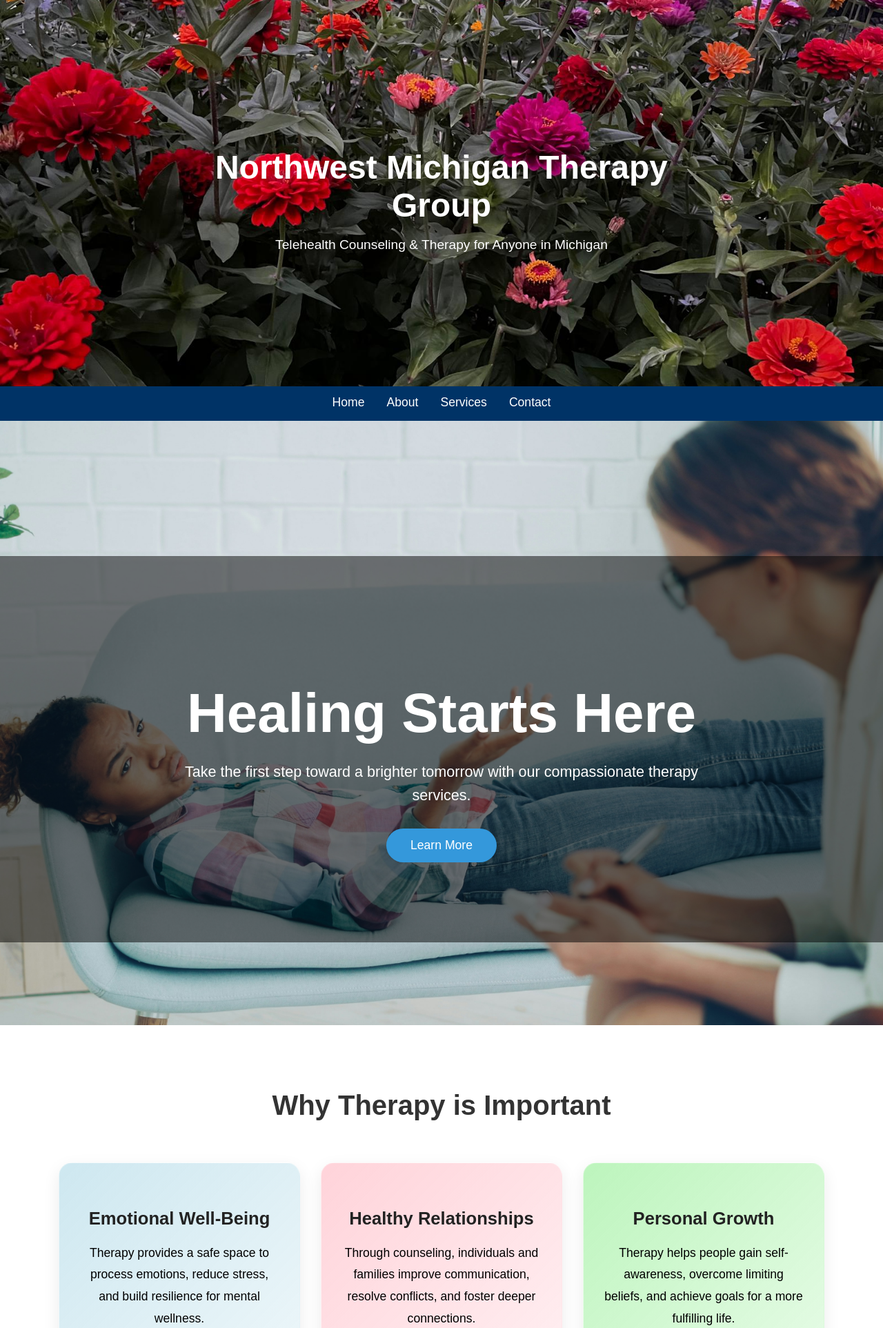
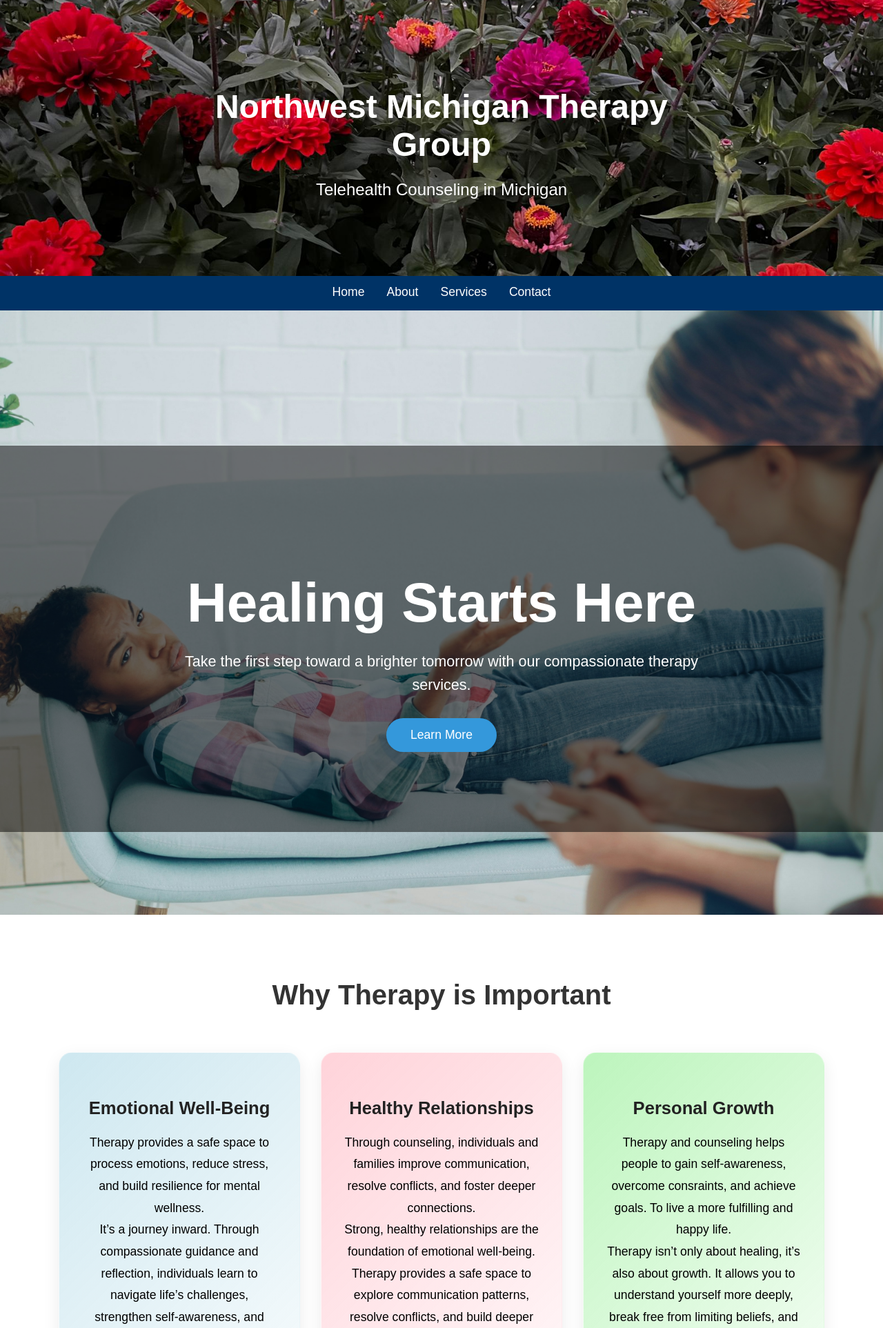
Before and after one commit to BallansByte/Ali-Site, a Flask app: page / in a window 1280 px wide. Shown: the top 1925 px of the page at 69% size. Run offline with Flask 3, Linux system fonts and the light colour scheme.

Commit message:
Edited the copy of the reasons section.

```diff
--- a/static/css/styles.css
+++ b/static/css/styles.css
@@ -34,7 +34,7 @@
 }
 
 .banner {
-  height: 70vh; /* full viewport height */
+  height: 50vh; /* full viewport height */
   background: url("../images/banner-bg.jpg") no-repeat center center/cover;
   display: flex;
   justify-content: center;
@@ -49,8 +49,6 @@
     max-width: 800px;
 }
 
-
-
 .banner-text h1 {
     font-size: 3rem;
     margin-bottom: 0.5rem;
@@ -58,7 +56,7 @@
 }
 
 .banner-text p {
-    font-size: 1.2rem;
+    font-size: 1.5rem;
     color: #ffffff;
 }
 
--- a/templates/base.html
+++ b/templates/base.html
@@ -3,7 +3,7 @@
 <head>
     <meta charset="UTF-8">
     <meta name="viewport" content="width=device-width, initial-scale=1.0">
-    <title>Northwest Michigan Therapist</title>
+    <title>Northwest Michigan Therapy Group</title>
    <link rel="stylesheet" href="{{ url_for('static', filename='css/styles.css') }}">
     <link
 	rel="stylesheet"
@@ -18,12 +18,12 @@
 
     <!-- Banner Section -->
  <!-- Banner Section -->
-<section class="banner">
+<section class="banner parallax">
     <div class="banner-content">
 
         <div class="banner-text">
             <h1>Northwest Michigan Therapy Group</h1>
-            <p>Telehealth Counseling & Therapy for Anyone in Michigan</p>
+            <p>Telehealth Counseling in Michigan</p>
         </div>
     </div>
 </section>
@@ -73,7 +73,7 @@
 
       <div class="importance-card">
         <h3>Personal Growth</h3>
-        <p>Therapy helps people gain self-awareness, overcome limiting beliefs, and achieve goals for a more fulfilling life.
+        <p>Therapy and counseling helps people to gain self-awareness, overcome consraints, and achieve goals. To live a more fulfilling and happy life.
         <br>Therapy isn’t only about healing, it’s also about growth. It allows you to understand yourself more deeply, break free from limiting beliefs, and develop healthier ways of thinking and behaving. With the right support, you can unlock your potential, achieve meaningful goals, and live a more balanced, fulfilling life.</p>
       </div>
     </div>
@@ -92,7 +92,7 @@
     <!-- Left side: Image + Name -->
     <div class="about-left">
       <img src="../static/images/therapist.jpg" alt="Therapist Photo" class="about-photo">
-      <h3 class="therapist-name">Alison R. Hester, LPC</h3>
+      <h3 class="therapist-name">Alison R. Hester, LMFT</h3>
       <p class="therapist-edu">
   I have a Master of Science in Marriage and Family Therapy from Northwestern University in 2014 and have been practicing for over 11 years.
 </p>
```
